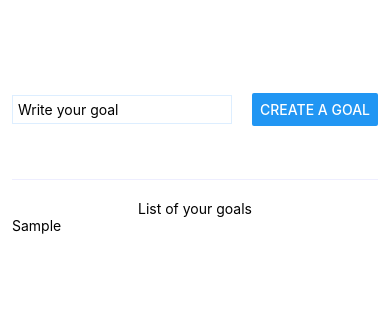
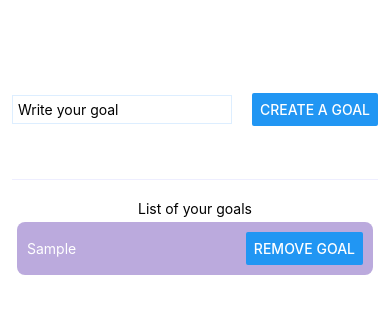
Before and after one commit to ramgrigoryan/firstProject, a React Native app: screen / in a window 390 px wide. Both pictures are taken after typing "Sample" into the empty fields and a click on the button "CREATE A GOAL". Shown: the top 314 px of the page. Built offline with nearby package versions, Linux system fonts and the light colour scheme.

Commit message:
goal items got some design + now we have scrollable list

```diff
--- a/App.js
+++ b/App.js
@@ -1,5 +1,12 @@
 import { useState } from "react";
-import { Button, StyleSheet, Text, TextInput, View } from "react-native";
+import {
+  Button,
+  StyleSheet,
+  Text,
+  TextInput,
+  View,
+  ScrollView,
+} from "react-native";
 
 export default function App() {
   const [newGoal, setNewGoal] = useState("");
@@ -24,21 +31,22 @@ export default function App() {
         </View>
       </View>
       <View style={styles.dataBlock}>
-        <Text style={styles.goalBlockTitle}>List of your goals</Text>
-        {goals.map((goal, index) => (
-          <Text
-            onPress={() => {
-              setGoals(
-                goals.filter(
-                  (_, removedItemIndex) => removedItemIndex !== index
-                )
-              );
-            }}
-            key={index}
-          >
-            {goal}
+        <ScrollView>
+          <Text style={styles.goalBlockTitle}>
+            {goals.length ? "List of your goals" : "Your list is empty"}
           </Text>
-        ))}
+          {goals.map((goal, index) => (
+            <View style={styles.goal} key={index}>
+              <Text style={styles.goalText}>{goal}</Text>
+              <Button
+                onPress={() => {
+                  setGoals(goals.filter((_, itemIndex) => itemIndex !== index));
+                }}
+                title="Remove goal"
+              ></Button>
+            </View>
+          ))}
+        </ScrollView>
       </View>
     </View>
   );
@@ -67,6 +75,18 @@ const styles = StyleSheet.create({
   goalBlockTitle: {
     alignSelf: "center",
   },
+  goal: {
+    flexDirection: "row",
+    justifyContent: "space-between",
+    alignItems: "center",
+    margin: 5,
+    padding: 10,
+    backgroundColor: "#BAD",
+    borderRadius: 8,
+  },
+  goalText: {
+    color: "#FFF",
+  },
   textInput: {
     borderWidth: 1,
     borderColor: "#DEF",
```
